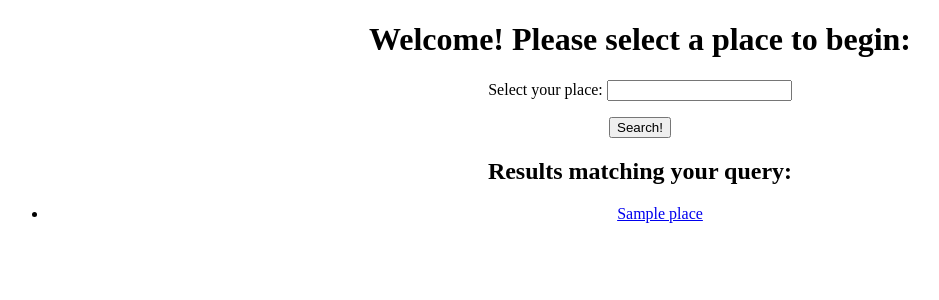
After one commit to juliusc93/FinalProject, a Django app: template twreferences/templates/twreferences/select_place.html in a window 1280 px wide. The commit adds this page. Shown: the top 300 px of the page, without its empty margins (0-939 px from the left). Run offline with Django 3.2, Linux system fonts and the light colour scheme; the template is opened without the code that fills it: values that come from a table or form of the project are taken from there, others are empty; tables that the repository leaves empty hold one stand-in row (values such as "Sample post").

Commit message:
New form to search places, model updates

```diff
--- /dev/null
+++ b/twreferences/forms.py
@@ -0,0 +1,4 @@
+from django import forms
+
+class PlaceForm(forms.Form):
+	place = forms.CharField(label="Select your place", max_length=100)
--- a/twreferences/models.py
+++ b/twreferences/models.py
@@ -1,10 +1,18 @@
 from django.db import models
 
 # Create your models here.
+class Place(models.Model):
+	place_id = models.CharField(max_length=16, primary_key=True)
+	name = models.CharField(max_length=100)
+
+	def __unicode__(self):
+		return self.name
+
 class Tweet(models.Model):
     user = models.CharField(max_length=30)
     content = models.TextField()
     kind = models.CharField(max_length=30)
+    place = models.ForeignKey(Place, blank=True, null=True, on_delete=models.SET_NULL)
 
     def __unicode__(self):
     	extra = "..."
--- /dev/null
+++ b/twreferences/templates/twreferences/select_place.html
@@ -0,0 +1,24 @@
+<!DOCTYPE html>
+<html>
+<head>
+	<title>Final Project - Referenced Tweets</title>
+</head>
+<body>
+	<center>
+		<h1>Welcome! Please select a place to begin:</h1>
+		<form method="POST" class="post-form">{% csrf_token %}
+	        {{ form.as_p }}
+	        <button type="submit">Search!</button>
+	    </form>
+
+	    {% if results %}
+	    	<h2>Results matching your query:</h2>
+	    	{% for result in results %}
+		    <ul>
+		    	<li><a href="{% url "tweetlist" result.place_id %}">{{ result.name }}</a></li>
+		    </ul>
+		    {% endfor %}
+		{% endif %}
+	</center>
+</body>
+</html>
--- a/twreferences/templates/twreferences/tweetlist.html
+++ b/twreferences/templates/twreferences/tweetlist.html
@@ -17,6 +17,7 @@
 		<br><br>
 	</section>
 	<footer>
+		<p><a href="http://127.0.0.1:8000/">Start</a></p>
 		<p><a href="#top">Back to top</a></p>
 	</footer>
 {% endblock %}
--- a/twreferences/tools.py
+++ b/twreferences/tools.py
@@ -10,7 +10,7 @@ def get_tweets(soup, kind):
 			userid = header.find("b").get_text()
 			text = tweet.find("p", class_="TweetTextSize").get_text()
 			if not Tweet.objects.filter(user=userid, content=text, kind=kind):
-				Tweet.objects.create(user=userid, content=text, kind=kind)
+				Tweet.objects.create(user=userid, content=text, kind=kind, place=None)
 
 def get_mentions(username):
 	mention = re.compile("@\w+")
--- a/twreferences/urls.py
+++ b/twreferences/urls.py
@@ -2,6 +2,7 @@ from django.conf.urls import url
 from . import views
 
 urlpatterns = [
-	url(r'^$', views.tweetlist, name='tweetlist'),
+	url(r'^$', views.set_place, name="set_place"),
+	url(r'^places/(?P<place_id>[a-f0-9]{16})$', views.tweetlist, name='tweetlist'),
 	url(r'^user/(?P<username>[a-zA-Z0-9_]+)/$', views.tweet_user, name='tweet_user'),
 ]
```
Also changed, not shown: twreferences/views.py (+27 -8 lines), twreferences/migrations/0002_auto_20150922_2136.py (added).
